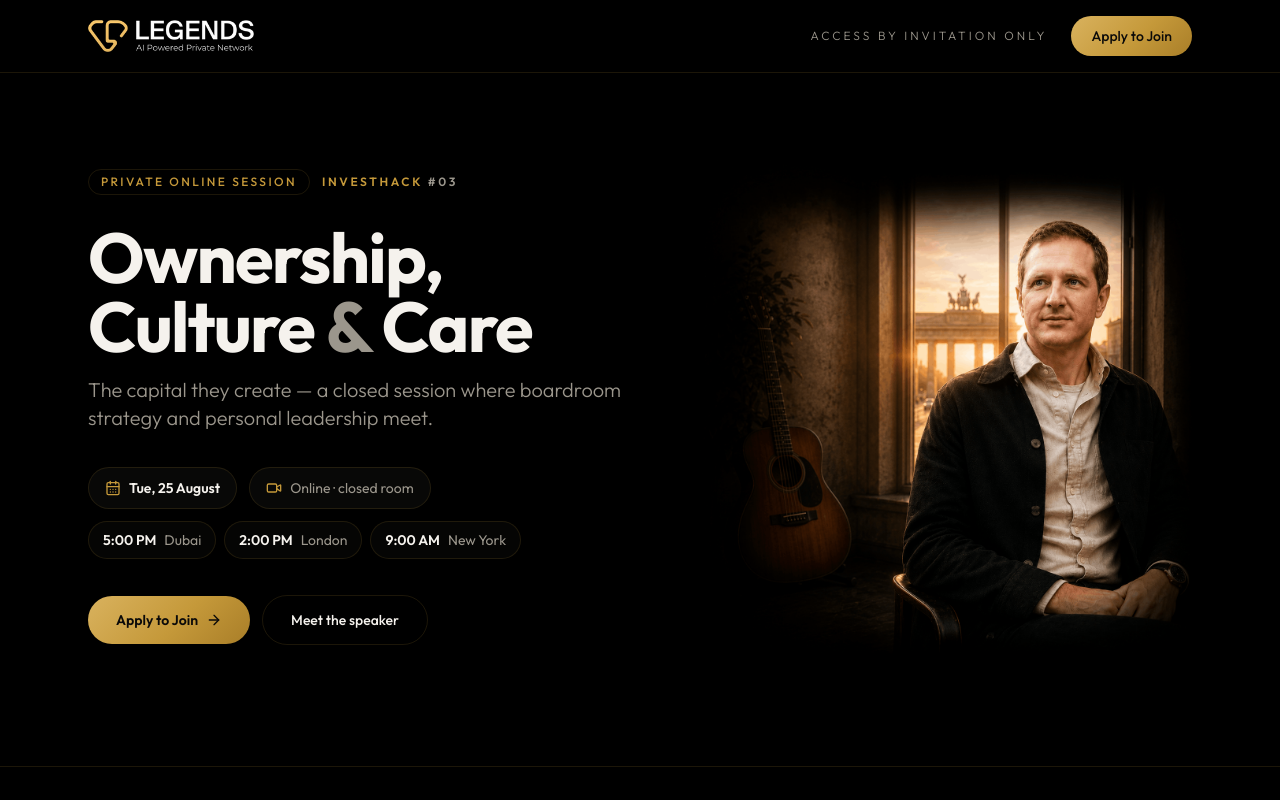
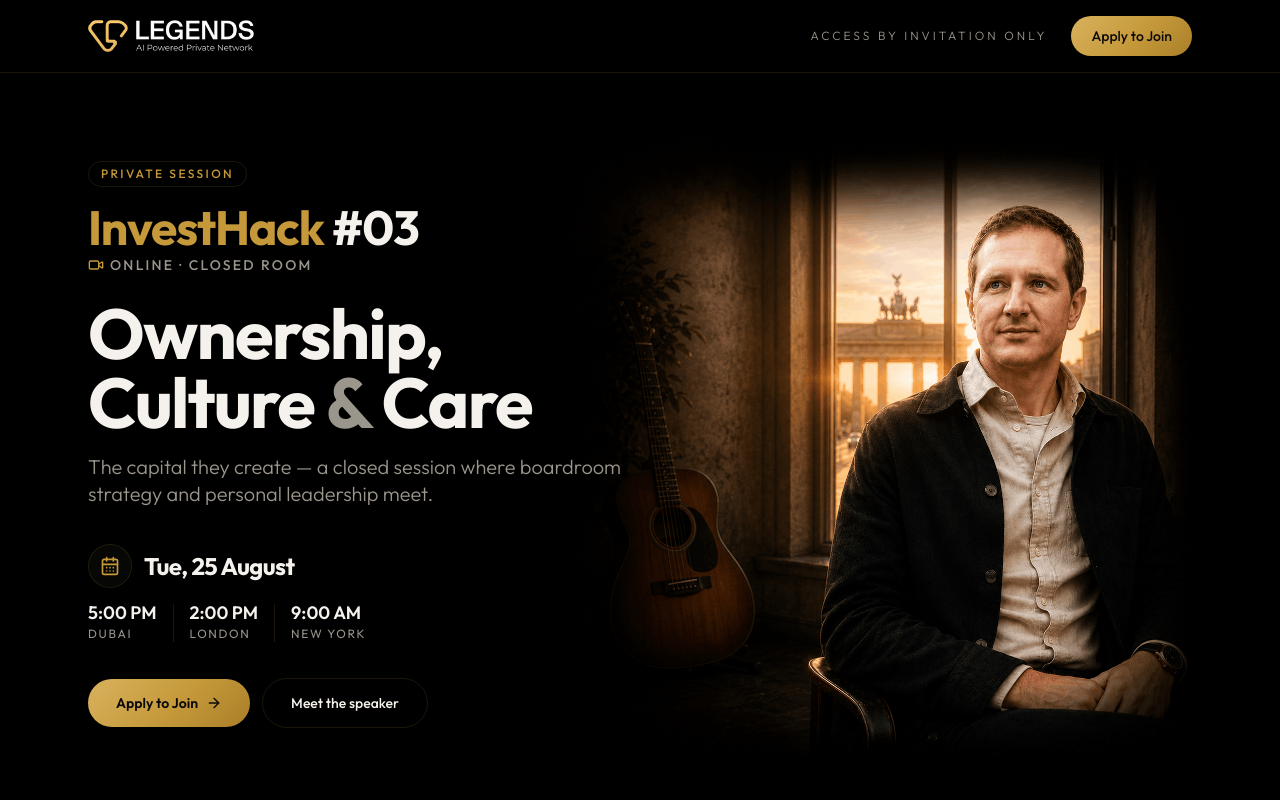
Before and after one commit to miaccinakk/legends-event, a Next.js app: page / in a window 1280 px wide. Shown: the top 800 px of the page. Built offline with nearby package versions, Linux system fonts and the light colour scheme.

Commit message:
feat: revamp hero component layout and event details
Co-authored-by: miaccinakk <269912774+miaccinakk@users.noreply.github.com>

```diff
--- a/components/hero.tsx
+++ b/components/hero.tsx
@@ -22,47 +22,47 @@ export function Hero() {
       <div className="mx-auto max-w-6xl px-6 pb-24 pt-32 lg:pb-28 lg:pt-40">
         <div className="grid items-center gap-14 lg:grid-cols-[1.05fr_0.95fr] lg:gap-16">
           {/* Left — event narrative */}
-          <div>
-            <div className="flex flex-wrap items-center gap-x-3 gap-y-2">
-              <span className="rounded-full border border-primary/40 px-3 py-1 text-xs font-medium uppercase tracking-[0.2em] text-primary">
-                Private online session
-              </span>
-              <span className="text-xs font-semibold uppercase tracking-[0.22em] text-muted-foreground">
+          <div className="relative z-10">
+            {/* Kicker: private session + InvestHack identity + online tag */}
+            <span className="inline-flex rounded-full border border-primary/40 px-3 py-1 text-xs font-medium uppercase tracking-[0.2em] text-primary">
+              Private session
+            </span>
+
+            <div className="mt-4 flex flex-wrap items-baseline gap-x-4 gap-y-1">
+              <p className="text-4xl font-extrabold tracking-tight sm:text-5xl">
                 <span className="gold-text">InvestHack</span> #03
+              </p>
+              <span className="inline-flex items-center gap-1.5 text-sm font-medium uppercase tracking-[0.16em] text-muted-foreground">
+                <Video className="h-4 w-4 text-primary" />
+                Online · closed room
               </span>
             </div>
 
             {/* Event title — the headline */}
-            <h1 className="mt-7 text-balance text-[clamp(2.5rem,5.5vw,4.5rem)] font-bold leading-[0.98] tracking-tight">
+            <h1 className="mt-6 text-balance text-[clamp(2.5rem,5.5vw,4.5rem)] font-bold leading-[0.98] tracking-tight">
               Ownership, Culture <span className="text-muted-foreground">&amp;</span> Care
             </h1>
             <p className="mt-4 max-w-xl text-pretty text-lg font-light leading-snug text-muted-foreground sm:text-xl">
               The capital they create — a closed session where boardroom strategy and personal leadership meet.
             </p>
 
-            {/* Event meta */}
-            <div className="mt-9 flex flex-wrap items-center gap-3">
-              <span className="inline-flex items-center gap-2 rounded-xl border border-border bg-card/80 px-4 py-2.5 text-sm backdrop-blur-sm">
-                <CalendarDays className="h-4 w-4 text-primary" />
-                <span className="font-semibold">Tue, 25 August</span>
-              </span>
-              <span className="inline-flex items-center gap-2 rounded-xl border border-border bg-card/80 px-4 py-2.5 text-sm backdrop-blur-sm">
-                <Video className="h-4 w-4 text-primary" />
-                <span className="text-muted-foreground">Online · closed room</span>
-              </span>
-            </div>
+            {/* Event date + city times */}
+            <div className="mt-9 flex flex-col gap-4">
+              <div className="inline-flex items-center gap-3">
+                <span className="flex h-11 w-11 items-center justify-center rounded-xl border border-primary/30 bg-card/70 backdrop-blur-sm">
+                  <CalendarDays className="h-5 w-5 text-primary" />
+                </span>
+                <span className="text-2xl font-bold tracking-tight">Tue, 25 August</span>
+              </div>
 
-            {/* City times */}
-            <div className="mt-3 flex flex-wrap items-center gap-2">
-              {timeChips.map((t) => (
-                <span
-                  key={t.city}
-                  className="inline-flex items-center gap-2 rounded-xl border border-border/60 bg-card/50 px-3.5 py-2 text-sm backdrop-blur-sm"
-                >
-                  <span className="font-semibold">{t.time}</span>
-                  <span className="text-muted-foreground">{t.city}</span>
-                </span>
-              ))}
+              <div className="flex flex-wrap items-center divide-x divide-border/70">
+                {timeChips.map((t) => (
+                  <div key={t.city} className="flex flex-col px-4 first:pl-0">
+                    <span className="text-lg font-semibold leading-none">{t.time}</span>
+                    <span className="mt-1 text-xs uppercase tracking-[0.14em] text-muted-foreground">{t.city}</span>
+                  </div>
+                ))}
+              </div>
             </div>
 
             <div className="mt-9 flex flex-wrap items-center gap-3">
@@ -79,12 +79,12 @@ export function Hero() {
             </div>
           </div>
 
-          {/* Right — speaker portrait (soft black halo baked into the image) */}
-          <div className="relative">
+          {/* Right — speaker portrait, enlarged and shifted left for prominence */}
+          <div className="relative min-h-[420px] lg:min-h-[560px]">
             <img
               src="/images/julius-bachmann.png"
               alt="Julius Bachmann — VC, CFO, Founder and musician"
-              className="aspect-square w-full object-cover"
+              className="pointer-events-none absolute left-1/2 top-1/2 w-[128%] max-w-none -translate-x-[58%] -translate-y-1/2 object-contain lg:left-0 lg:-translate-x-[22%]"
             />
           </div>
         </div>
```
